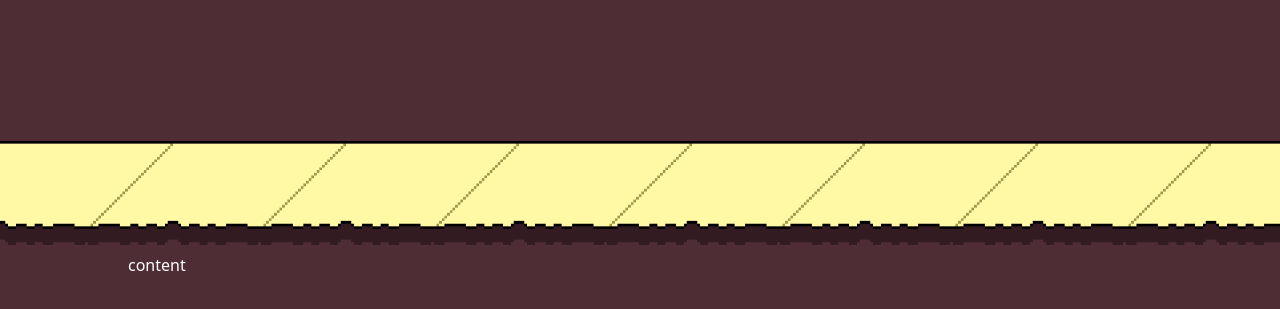
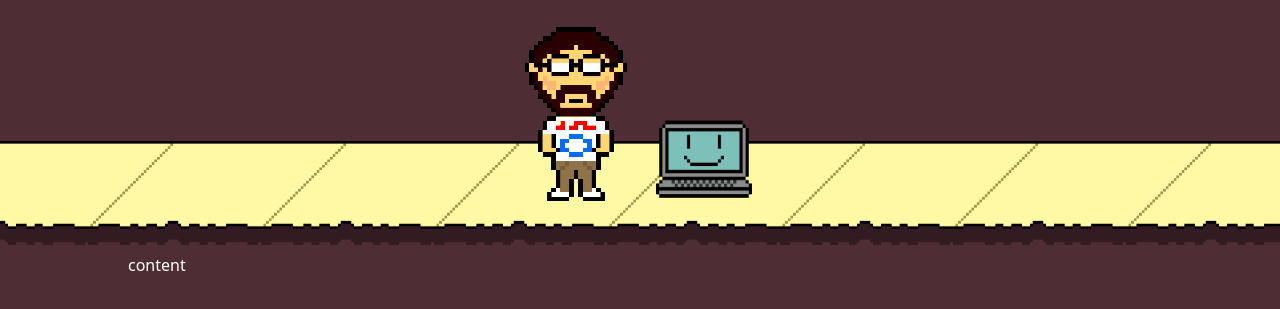
Before and after one commit to tchryssos/homesite, an Astro site: page / in a window 1280 px wide. Shown: the part 51-360 px from the top of the page. Built offline with nearby package versions, Linux system fonts and the light colour scheme; Astro itself is replaced by a stand-in of ours.

Commit message:
troy and laptop

```diff
--- a/src/components/PixelContent.astro
+++ b/src/components/PixelContent.astro
@@ -1,12 +1,16 @@
 ---
+import { Image } from 'astro:assets';
+
+import Laptop from '../assets/laptop.gif';
 import Street from '../assets/street_purp_sm.png';
+import Troy from '../assets/troy.gif';
 ---
 
 <div class="relative w-full overflow-hidden">
   <div class="flex h-60">
-    <div class="flex w-full min-w-64 justify-center">
-      <!-- <Sprite class="z-[3]" type={Sprites.TROY} /> -->
-      <!-- <Sprite class="z-[2] pb-4" type={getRouteSprite(pathname)} /> -->
+    <div class="flex w-full min-w-64 items-baseline justify-center">
+      <Image alt="Troy" class="troy z-20" src={Troy} width={200} />
+      <Image alt="Laptop" class="laptop z-10" src={Laptop} width={200} />
     </div>
     <div
       class="absolute top-32 h-[104px] w-[300%] self-start bg-contain bg-repeat"
@@ -15,3 +19,17 @@
     </div>
   </div>
 </div>
+
+<style>
+  .troy {
+    transform: translateY(0.375rem);
+    width: 128px;
+    height: 190px;
+    image-rendering: pixelated;
+  }
+
+  .laptop {
+    width: 128px;
+    height: 88px;
+  }
+</style>
--- a/src/layouts/Layout.astro
+++ b/src/layouts/Layout.astro
@@ -55,7 +55,7 @@
     }
     {meta.ignore && <meta content="none" name="robots" />}
     <meta content="TroyChryssos.com" property="og:site_name" />
-    <link href="/favicon.png" rel="icon" type="image" />
+    <link href="/favicon.ico" rel="icon" type="image" />
     <link href="https://fonts.googleapis.com" rel="preconnect" />
     <link crossorigin href="https://fonts.gstatic.com" rel="preconnect" />
     <link
```
Also changed, not shown: public/favicon.ico (renamed from src/assets/favicon.ico).
